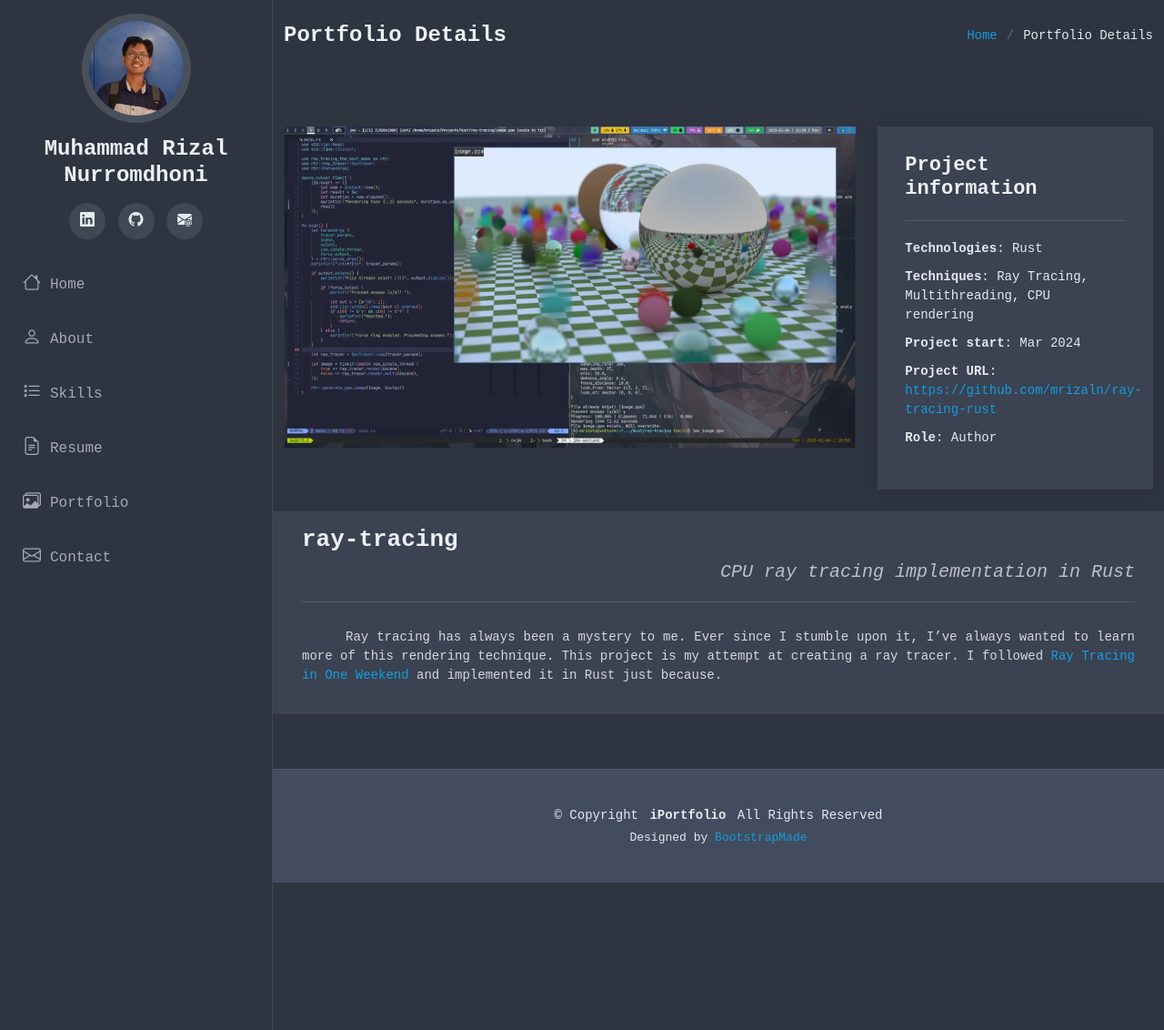
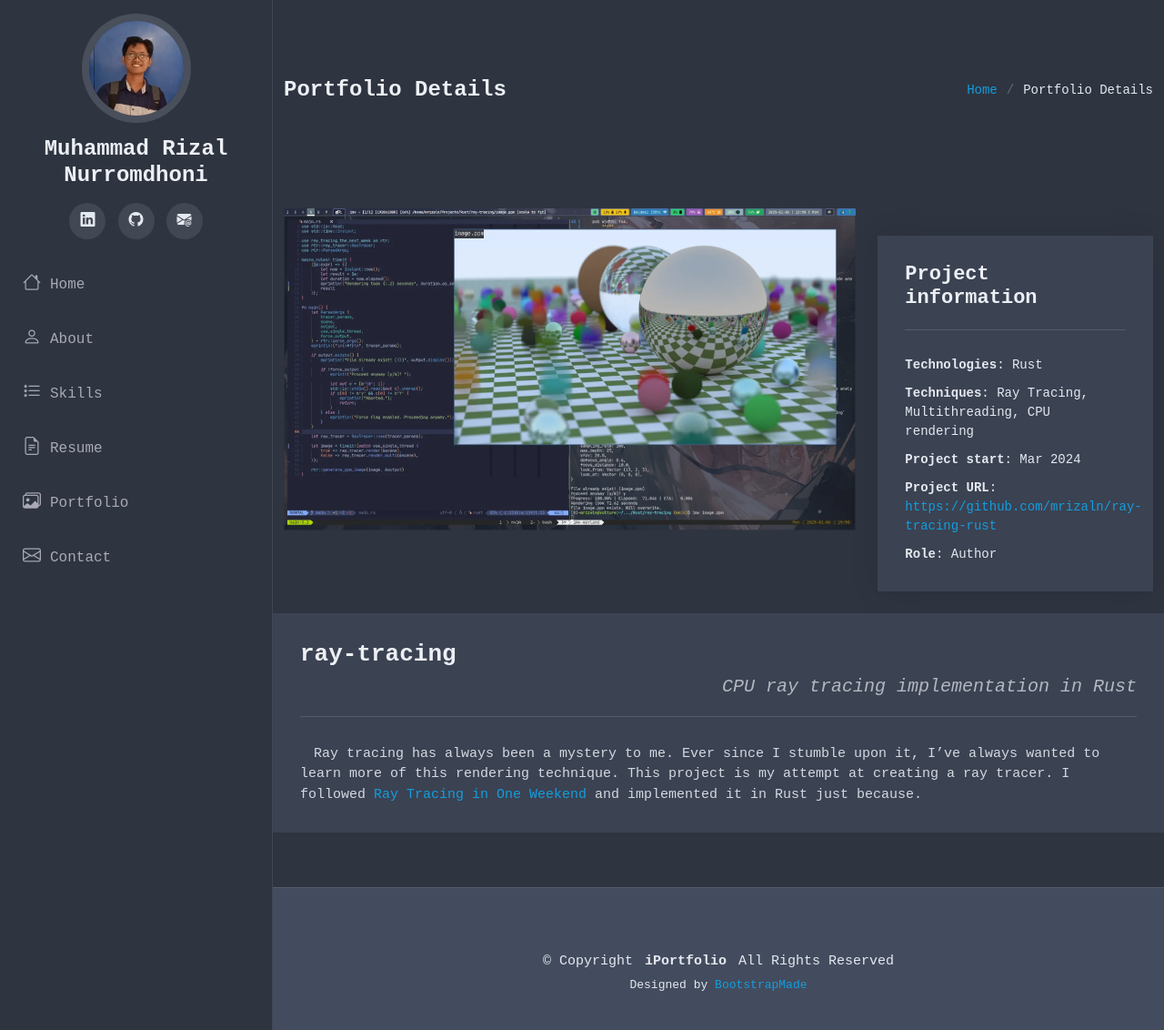
Before and after one commit to mrizaln/mrizaln.github.io, a Jekyll site: the page built from _proj_details/ray-tracing.md, in a window 1280 px wide and 1132 px high. Shown: the whole window at 91% size. Built offline with Jekyll 4.4.1, drawn with Linux system fonts in a browser that asks for light colours.

Commit message:
Update style

```diff
--- a/_layouts/proj-details.html
+++ b/_layouts/proj-details.html
@@ -115,7 +115,9 @@
           <div class="portfolio-description">
             <h2>{{ project.name }}</h2>
             <h3>{{ project.summary_short }}</h3>
-            <div style="text-align: justify; text-indent: 3em">{{ content }}</div>
+            <div>
+              {{ content }}
+            </div>
           </div>
 
         </div>
--- a/assets/css/main.css
+++ b/assets/css/main.css
@@ -1179,6 +1179,7 @@
 .portfolio-details .portfolio-info {
   padding: 30px;
   box-shadow: 0px 0 30px rgba(0, 0, 0, 0.1);
+  background-color: var(--surface-color);
 }
 
 .portfolio-details .portfolio-info h3 {
@@ -1201,7 +1202,9 @@
 }
 
 .portfolio-details .portfolio-description {
-  padding-top: 30px;
+  padding: 2em 2em;
+  background-color: var(--surface-color);
+  color: color-mix(in srgb, var(--default-color), transparent 10%);
 }
 
 .portfolio-details .portfolio-description h2 {
@@ -1210,31 +1213,58 @@
 }
 
 .portfolio-details .portfolio-description h3 {
-  text-align: right;
+  text-align: end;
   font-size: 20px;
   font-style: italic;
   margin-bottom: 20px;
   padding-bottom: 20px;
-  color: color-mix(in srgb, var(--default-color), transparent 25%);
+  color: color-mix(in srgb, var(--default-color), transparent 30%);
   border-bottom: 1px solid color-mix(in srgb, var(--default-color), transparent 85%);
 }
 
 .portfolio-details .portfolio-description p {
-  padding: 0;
-  margin-top: 2em;
-  font-size: 14px;
+  text-indent: 1em;
 }
 
-.portfolio-details .portfolio-description {
-  background-color: var(--surface-color);
-  color: color-mix(in srgb, var(--default-color), transparent 10%);
-  padding: 1em 2em;
+.portfolio-details .portfolio-description p, table, ul, ol, figure, div {
+  font-size: 15px;
+  margin: 2em 0 0;
 }
 
-.portfolio-details .portfolio-info {
-  background-color: var(--surface-color);
+.portfolio-details .portfolio-description figcaption {
+  text-align: center;
+  overflow-x: auto;
+  font-style: italic;
+  color: color-mix(in srgb, var(--default-color), transparent 30%);
 }
 
+.portfolio-details .portfolio-description table {
+  display: inline-block;
+  width: 100%;
+  overflow-x: auto;
+  white-space: nowrap;
+}
+
+.portfolio-details .portfolio-description table th {
+  border-bottom: 1px solid;
+}
+
+.portfolio-details .portfolio-description table th, td {
+  border-right: 1px;
+  padding: 0.2em 1em 0;
+  border-right: 1px solid;
+}
+
+.portfolio-details .portfolio-description table th:last-child, td:last-child {
+  min-width: 100%;
+  border-right: none;
+}
+
+.portfolio-details .portfolio-description img {
+  text-indent: 0;
+  width: 100%;
+  height: auto;
+}
 
 /*--------------------------------------------------------------
 # Service Details Section
```
